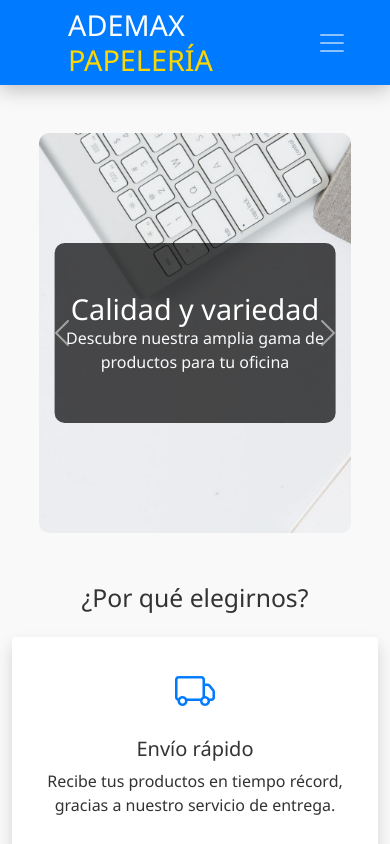
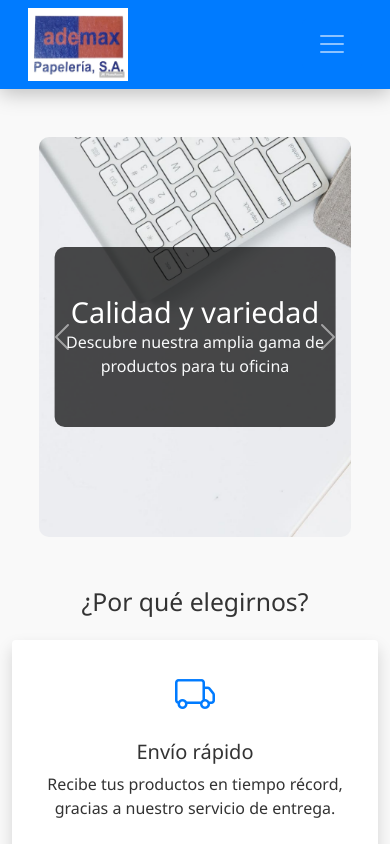
Before and after one commit to yvmeli/ademax, a plain HTML site: page index.html in a window 390 px wide. Shown: the top 844 px of the page. Drawn offline with nearby package versions, Linux system fonts and the light colour scheme.

Commit message:
Updated. Company logo added

```diff
--- a/index.html
+++ b/index.html
@@ -23,20 +23,18 @@
                 color: white;
                 padding: 15px 20px;
                 box-shadow: 0 4px 20px rgba(0, 0, 0, 0.25);
+                display: flex;
+                justify-content: space-between;
+                align-items: center;
             }
 
-            .header h1 {
-                margin: 0;
-                margin-left: 60px;
-                font-size: 1.8rem;
+            .header .logo {
+                margin-left: 80px;
             }
 
-            .header h1 span:first-child {
-                color: white;
-            }
-
-            .header h1 span:last-child {
-                color: #ffd700;
+            .header .logo img {
+                max-width: 100px;
+                max-height: auto;
             }
 
             .navbar-nav .nav-link {
@@ -51,24 +49,38 @@
             }
 
             .navbar-nav {
+                display: flex;
+                align-items: center;
                 margin-right: 60px;
             }
 
-            @media (max-width: 1024px) { /* Ajusta el umbral aquí para abarcar más dispositivos */
+            @media (max-width: 1024px) {
                 .navbar-collapse {
                     position: fixed;
                     top: 0;
-                    left: -250px; /* Comienza oculto */
+                    left: -250px;
                     width: 250px;
                     height: 100%;
                     background-color: #007bff;
                     transition: left 0.3s ease-in-out;
-                    z-index: 9999; /* Asegura que esté por encima de otros elementos */
+                    z-index: 9999;
                     padding-top: 60px;
                 }
 
                 .navbar-collapse.show {
-                    left: 0; /* Despliega el sidebar */
+                    left: 0;
+                }
+
+                .header {
+                    padding: 10px 15px;
+                }
+
+                .header .logo {
+                    margin-left: 20px;
+                }
+
+                .header .logo img {
+                    max-width: 100px;
                 }
 
                 .navbar-nav {
@@ -95,7 +107,7 @@
                 .navbar-nav .nav-link {
                     margin: 10px 0;
                     display: block;
-                    font-size: 1.2rem; /* Un poco más grande para mayor legibilidad */
+                    font-size: 1.2rem;
                 }
             }
 
@@ -224,7 +236,9 @@
     <body data-aos="fade-in">
 
         <header class="header d-flex justify-content-between align-items-center p-2">
-            <h1><span>ADEMAX</span> <span>PAPELERÍA</span></h1>
+            <div class="logo">
+                <img src="img/ademax.jpg" alt="Logo de Ademax Papelería" width="200" height="auto">
+            </div>
             <nav class="navbar navbar-expand-lg">
                 <button class="navbar-toggler" type="button" data-bs-toggle="collapse" data-bs-target="#navbarNav" aria-controls="navbarNav" aria-expanded="false" aria-label="Toggle navigation">
                     <span class="navbar-toggler-icon"></span>
```
Also changed, not shown: img/ademax.jpg (added).
